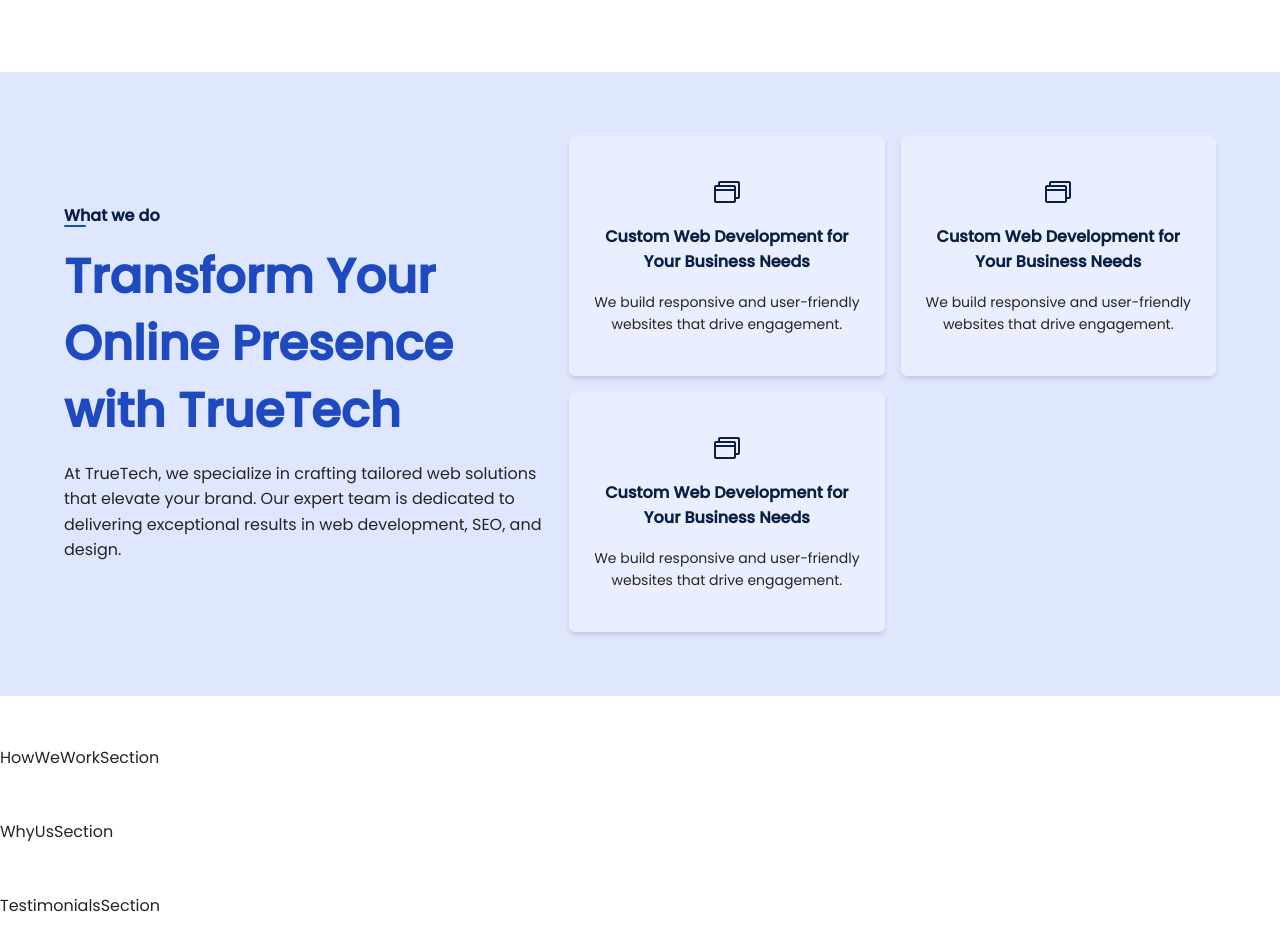
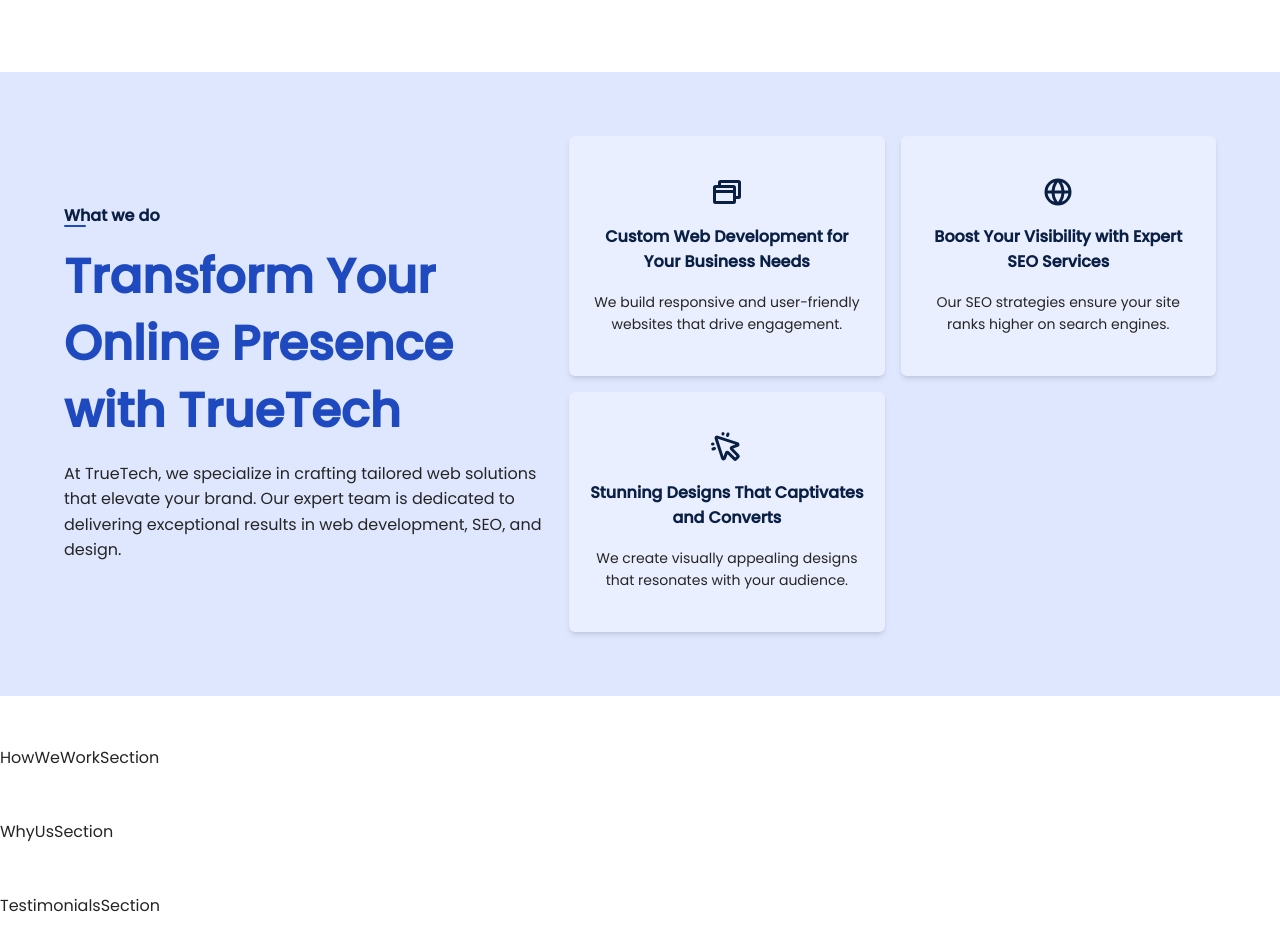
Before and after one commit to 1True-Tech/true-tech-website, a Next.js app: page / in a window 1280 px wide. Shown: the part 980-1913 px from the top of the page. Built offline with nearby package versions, Linux system fonts and the light colour scheme.

Commit message:
feat: update AboutCard content and icons for improved clarity and SEO services

```diff
--- a/components/AboutCard.tsx
+++ b/components/AboutCard.tsx
@@ -13,9 +13,9 @@
 
 export default function AboutCard({ icon_name,title,description, className, ...props }: Props) {
   return (
-    <article {...props} className={clsx("bg-secondary-100 rounded-md shadow-md flex flex-col gap-4 py-10 px-5 items-center text-center justify-between", className)}>
+    <article {...props} className={clsx("bg-secondary-100 h-full rounded-md shadow-md flex flex-col gap-4 py-10 px-5 items-center text-center justify-between", className)}>
         {/* icon */}
-        <Icons icon_name={icon_name} size={32} className="text-primary" />
+        <Icons icon_name={icon_name} size={32} className="text-primary" weight="bold" />
         {/* title */}
         <h5 className="text-primary text-sm sm:text-base font-bold leading-[160%]">{title}</h5>
         {/* description */}
--- a/components/sections/AboutSection.tsx
+++ b/components/sections/AboutSection.tsx
@@ -22,21 +22,21 @@
         </SectionSummary>
       </section>
 
-      <section className="h-fit grid gap-4 grid-cols-[repeat(auto-fill,_minmax(15rem,_1fr))] sm:grid-cols-[repeat(auto-fill,_minmax(12rem,_1fr))] place-items-center lg:grid-cols-[repeat(auto-fill,_minmax(15rem,_1fr))]">
+      <section className="h-fit grid gap-4 grid-cols-[repeat(auto-fill,_minmax(15rem,_1fr))] sm:grid-cols-[repeat(auto-fill,_minmax(12rem,_1fr))] lg:grid-cols-[repeat(auto-fill,_minmax(15rem,_1fr))]">
         <AboutCard
           icon_name="browsers"
           title="Custom Web Development for Your Business Needs"
           description="We build responsive and user-friendly websites that drive engagement."
        />
        <AboutCard
-          icon_name="browsers"
-          title="Custom Web Development for Your Business Needs"
-          description="We build responsive and user-friendly websites that drive engagement."
+          icon_name="globe_simple"
+          title="Boost Your Visibility with Expert SEO Services"
+          description="Our SEO strategies ensure your site ranks higher on search engines."
        />
        <AboutCard
-          icon_name="browsers"
-          title="Custom Web Development for Your Business Needs"
-          description="We build responsive and user-friendly websites that drive engagement."
+          icon_name="cursor_click"
+          title="Stunning Designs That Captivates and Converts"
+          description="We create visually appealing designs that resonates with your audience."
        />
       </section>
     </Section>
```
